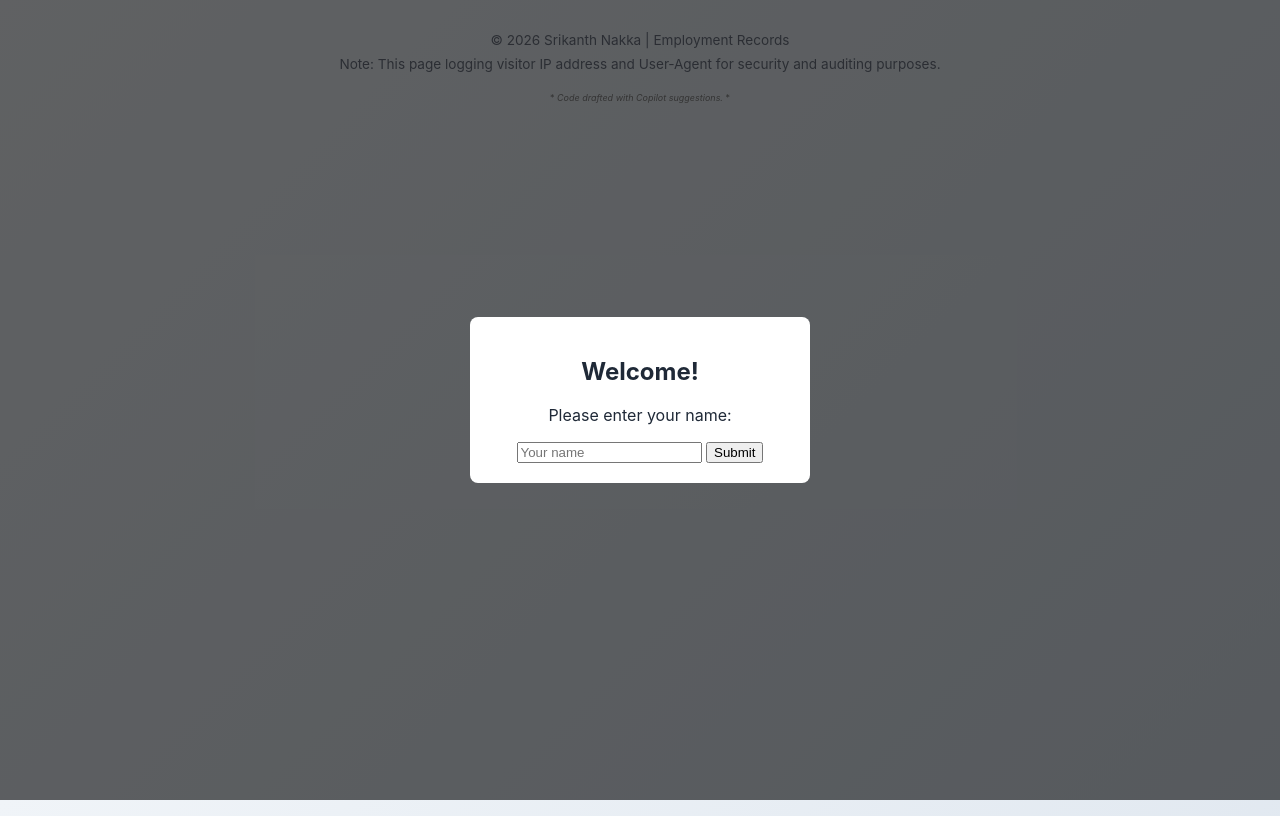
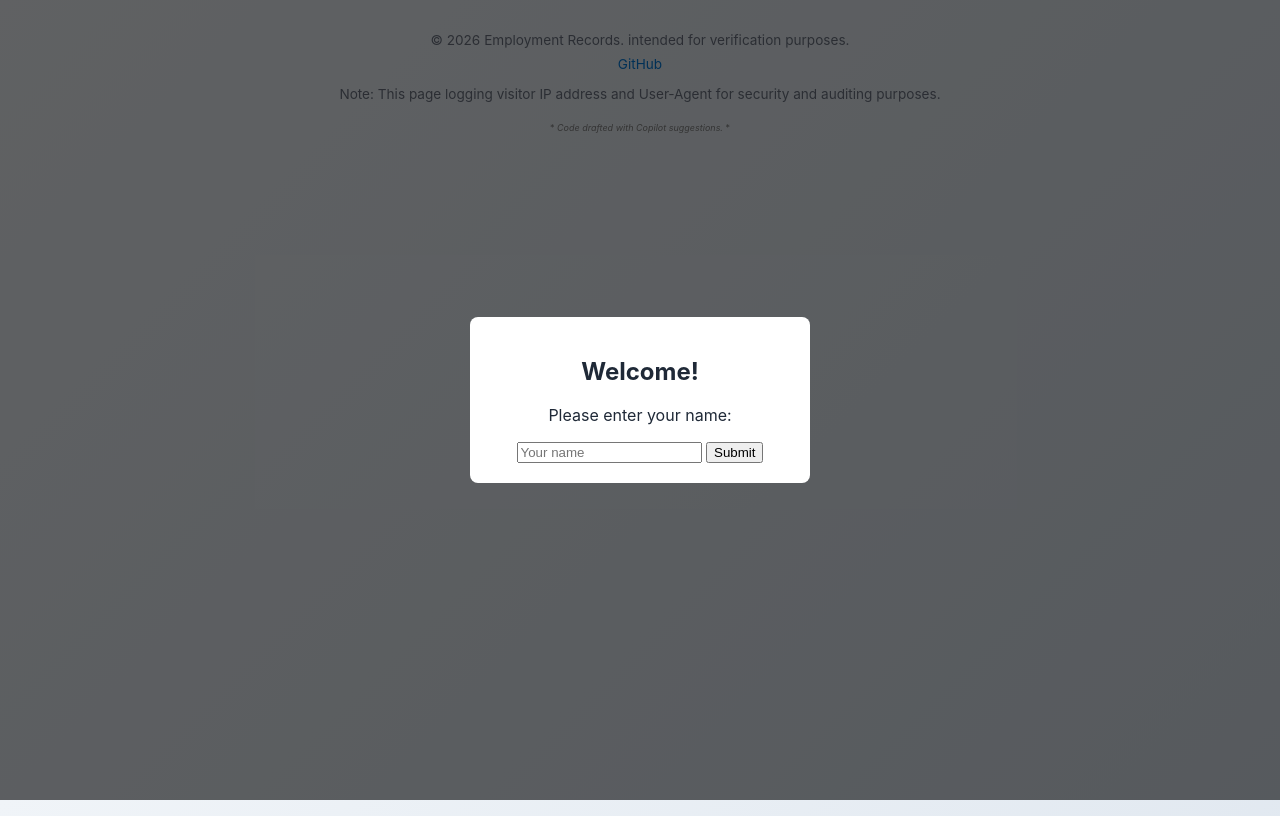
Before and after one commit to sreegithub89/employment-documents, a plain HTML site: page index.html in a window 1280 px wide. Drawn offline with Linux system fonts and the light colour scheme; no server answers.

Commit message:
Revise footer content and include GitHub link
Updated footer text for clarity and added GitHub link.

```diff
--- a/index.html
+++ b/index.html
@@ -77,7 +77,10 @@
   }
 })();
 </script>
-  <footer>© 2026 Srikanth Nakka | Employment Records
+  <footer>© 2026 Employment Records. intended for verification purposes.
+<p style="font-size:0.85rem; color:#374151; margin-top:0.5rem;">
+  <a href="https://github.com/sreegithub89" target="_blank" style="color:#0078D7; text-decoration:none;">GitHub</a>
+</p>
   <p style="font-size:0.85rem; color:#6b7280; margin-top:0.5rem;">
     Note: This page logging visitor IP address and User‑Agent for security and auditing purposes.
   </p>
```
